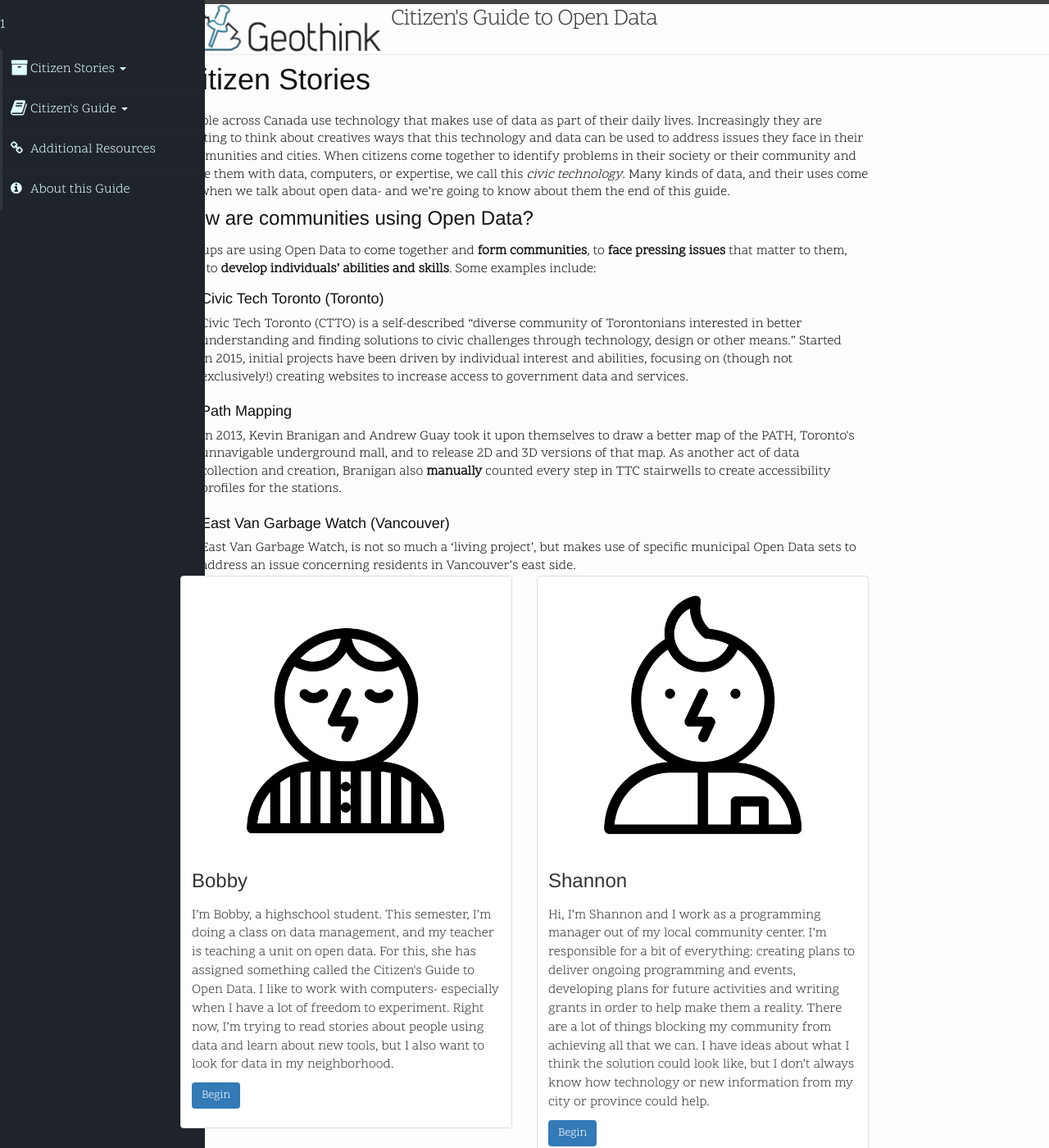
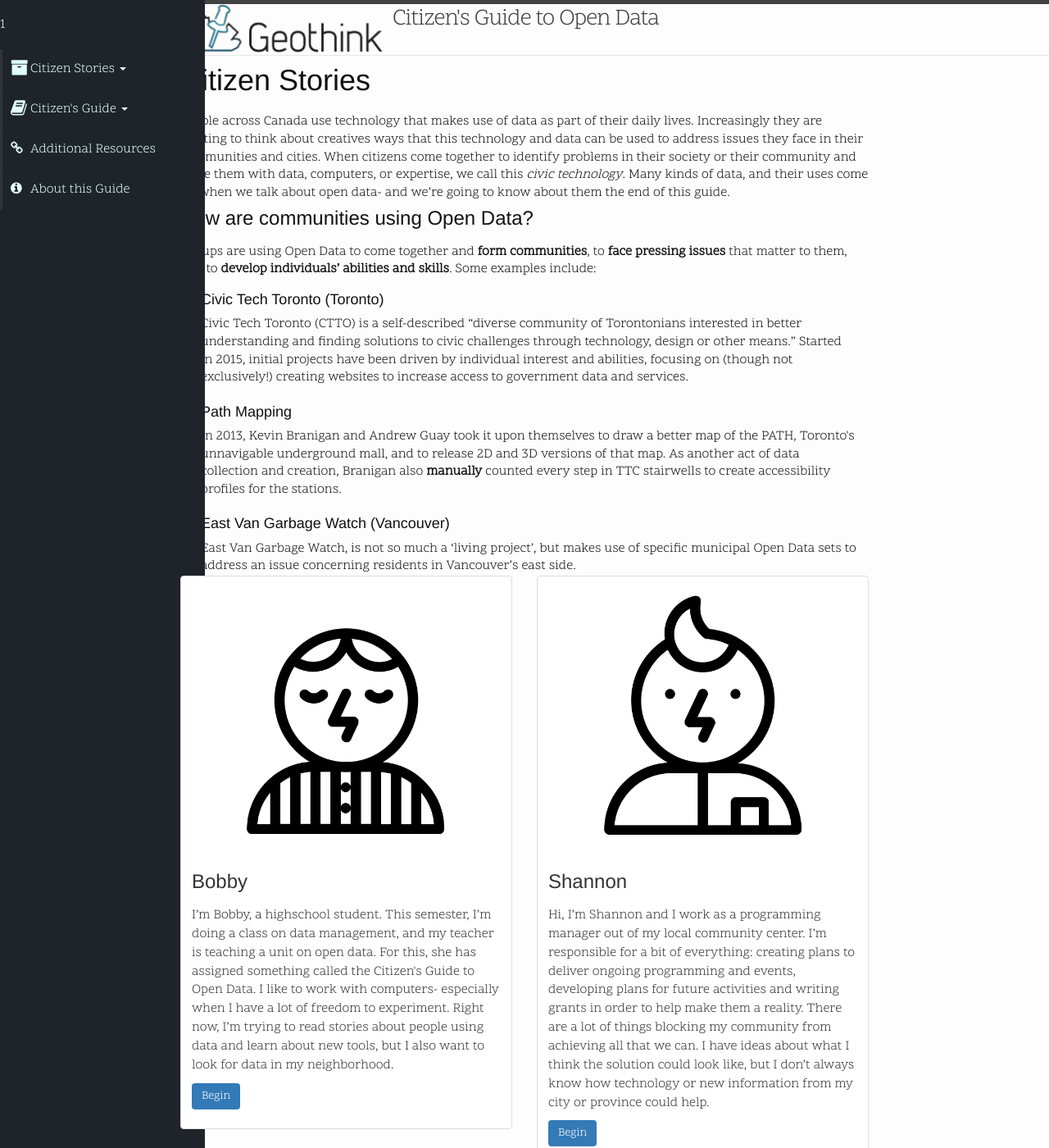
Before and after one commit to citizens-guide-open-data/citizens-guide-open-data.github.io, a Jekyll site: the page built from index.html, in a window 1280 px wide and 1400 px high. Shown: the whole window at 82% size. Built offline with Jekyll 4.4.1, drawn with Linux system fonts in a browser that asks for light colours.

Commit message:
initial adjustment to header

```diff
--- a/_includes/header.html
+++ b/_includes/header.html
@@ -2,7 +2,7 @@
 
   <div class="wrapper">
     <a class="site-title-block" href="{{ site.baseurl }}/" alt="{{ site.title }}">
-      <img class="site-logo" src="./images/geothink_logo.png" /><div class="site-title">{{ site.title }}</div>
+      <img class="site-logo" src="{{ '/images/geothink_logo.png' | prepend: site.baseurl }}" width="30%"/><div class="site-title">{{ site.title }}</div>
     </a>
 
   </div>
--- a/_sass/_layout.scss
+++ b/_sass/_layout.scss
@@ -4,13 +4,13 @@
 .site-header {
     border-top: 5px solid $grey-color-dark;
     border-bottom: 1px solid $grey-color-light;
-    min-height: 36px;
     // Positioning context for the mobile navigation icon
     position: relative;
 }
 
 .site-title-block {
     float: left;
+    vertical-align: bottom;
     // Positioning context for the mobile navigation icon
     position: relative;
 }
@@ -25,8 +25,9 @@
     font-weight: 300;
     letter-spacing: -1px;
     padding-left: 0.25em;
-    display: inline-block;
     vertical-align: bottom;
+    display: table-cell;
+    min-width: 4em;
     &,
     &:visited {
         color: $grey-color-dark;
@@ -35,12 +36,6 @@
 
 .site-logo {
     float: left;
-    max-width: 250px;
-}
-
-.site-title-block > * {
-    display: inline-block;
-    vertical-align: bottom;
 }
 
 .site-nav {
```
